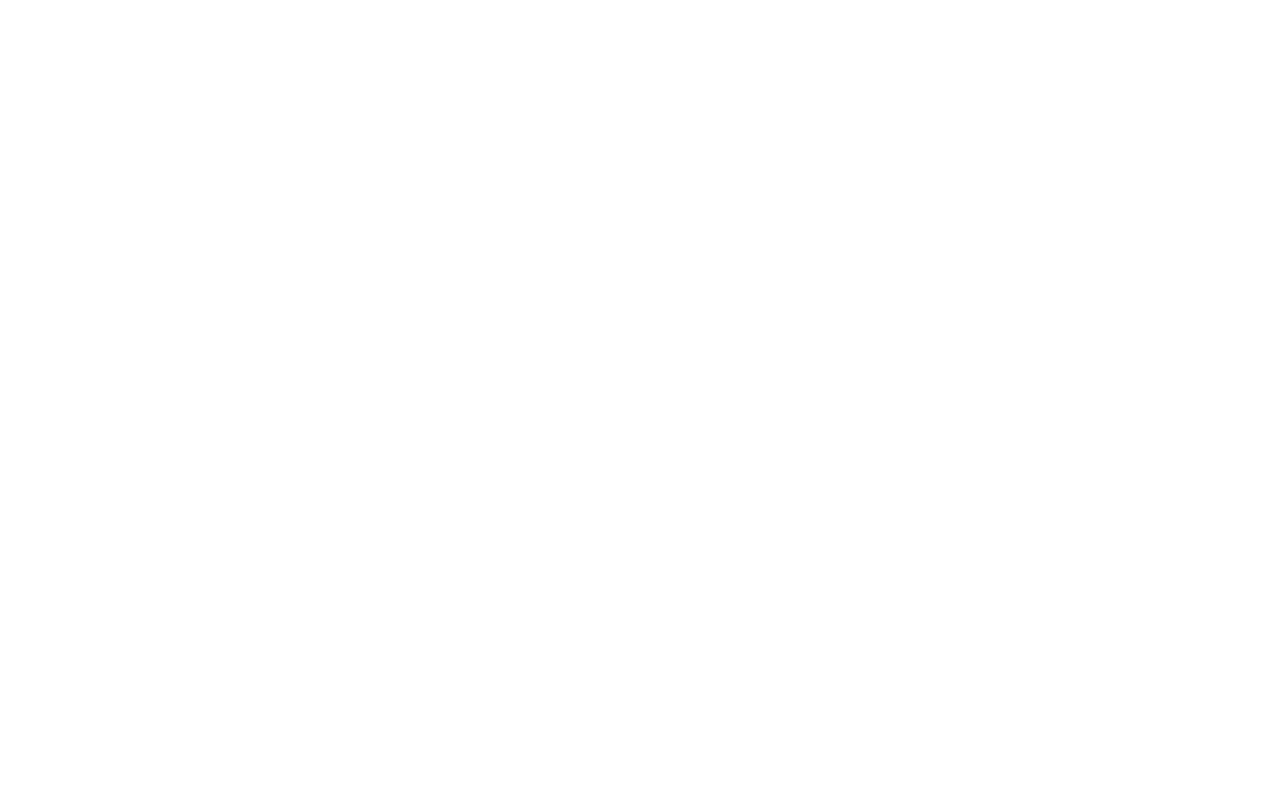
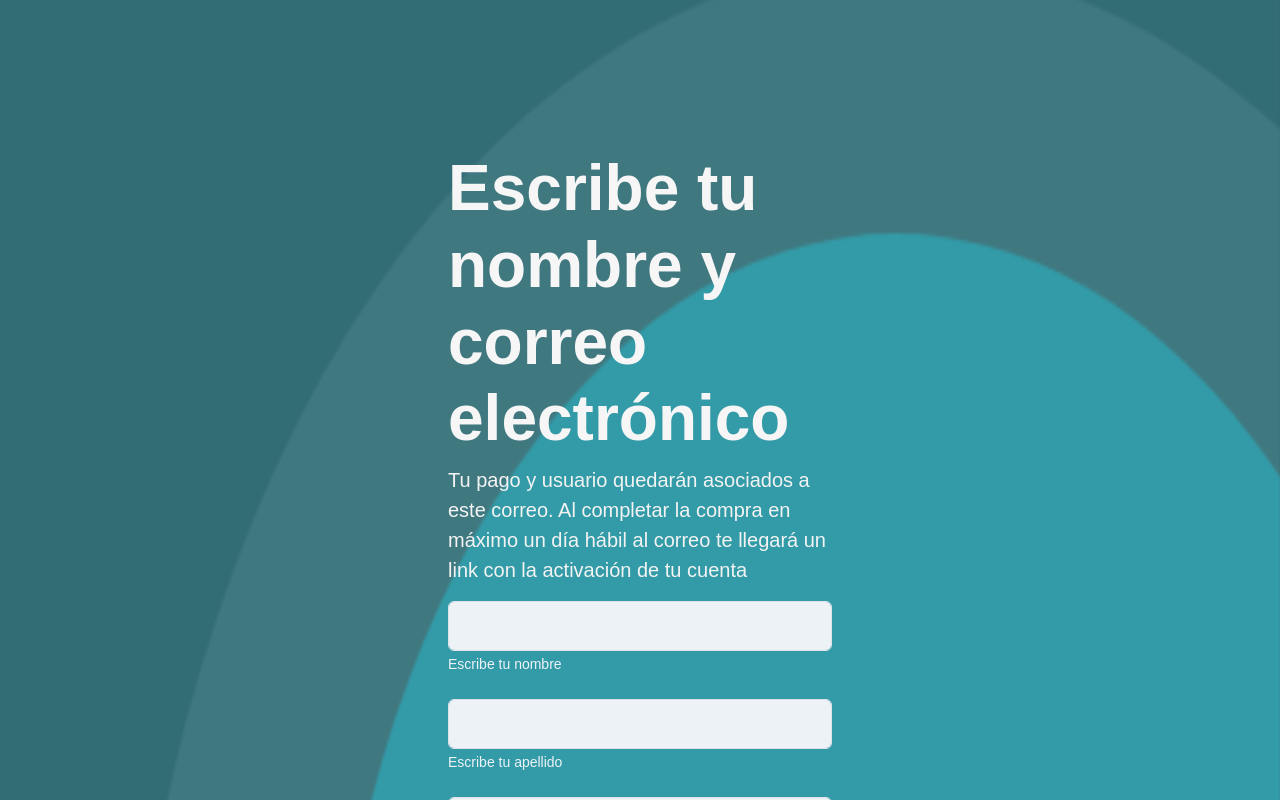
Before and after one commit to Wilermo/probable-octo-robot, an Angular app: page /forms-pago in a window 1280 px wide. Before the commit this address led to /. Built offline with nearby package versions, Linux system fonts and the light colour scheme.

Commit message:
Feat: Forms-pago

```diff
--- a/src/app/app-routing.module.ts
+++ b/src/app/app-routing.module.ts
@@ -1,5 +1,6 @@
 import { NgModule } from '@angular/core';
 import { Routes, RouterModule } from '@angular/router';
+import { FPagoComponent } from './components/f-pago/f-pago.component';
 import { Landing1Component } from './components/landing1/landing1.component';
 import { MetodoPComponent } from './components/metodo-p/metodo-p.component';
 import { PaymentComponent } from './components/payment/payment.component';
@@ -10,7 +11,8 @@
   { path: '', component: Landing1Component },
   { path: 'planes', component: PaymentComponent },
   { path: 'metodo', component: MetodoPComponent },
-  { path: 'visa', component: TarjetaVisaComponent }
+  { path: 'visa', component: TarjetaVisaComponent },
+  {path: 'forms-pago', component: FPagoComponent }
 ];
 
 @NgModule({
--- a/src/app/app.module.ts
+++ b/src/app/app.module.ts
@@ -13,6 +13,7 @@
 import {HttpClientModule} from "@angular/common/http";
 import { MetodoPComponent } from './components/metodo-p/metodo-p.component';
 import { TarjetaVisaComponent } from './components/tarjeta-visa/tarjeta-visa.component';
+import { FPagoComponent } from './components/f-pago/f-pago.component';
 
 @NgModule({
   declarations: [
@@ -25,6 +26,7 @@
     PaymentComponent,
     MetodoPComponent,
     TarjetaVisaComponent,
+    FPagoComponent,
   ],
   imports: [
     BrowserModule,
--- /dev/null
+++ b/src/app/components/f-pago/f-pago.component.css
@@ -0,0 +1,52 @@
+body {
+    margin: 0;
+    overflow-x: hidden;
+    background-image: url(src/assets/CUPON_FONDO.svg);
+    background-size: cover;
+    background-position: center;
+    height: 100vh;
+    width: 100%;
+}
+h1 {
+    font-family: "DM Sans", sans-serif;
+    font-weight: bold;
+    color: #f7f6f6;
+    font-size: 64px;
+}
+p {
+    font-family: "poppins", sans-serif;
+    font-weight: regular;
+    color: #f3f3f3;
+    font-size: 20px;
+}
+
+
+
+.contenido{
+    padding-left: 35%;
+    padding-right: 35%;
+    padding-top: 150px;
+}
+label{
+    font-family: "poppins", sans-serif;
+    font-weight: regular;
+    color: #EDF2F7;
+    font-size: 14px;
+}
+input{
+    background-color: #EDF2F7;
+    height: 50px;
+}
+button{
+    width: 100%;
+    border-radius: 40px;
+    border: none;
+    background-color: #346C73;
+    font-family: "DM Sans", sans-serif;
+    font-weight: bold;
+    color: #E3E3E3;
+    font-size: 20px;
+}
+button:hover{
+    background-color: #4bb8c6;
+}
--- /dev/null
+++ b/src/app/components/f-pago/f-pago.component.html
@@ -0,0 +1,41 @@
+<!DOCTYPE html>
+<html lang="en">
+
+<head>
+    <meta charset="UTF-8">
+    <meta name="viewport" content="width=device-width, initial-scale=1.0">
+    <title>Escribe tu nombre y correo electrónico</title>
+</head>
+
+<body ng-app="form">
+    <div class="row" id="login">
+        <div class="container">
+            <div class="row">
+                <div class="col col2">
+                    <div class="contenido">
+                        <h1>Escribe tu nombre y correo electrónico</h1>
+                        <p>Tu pago y usuario quedarán asociados a este correo. Al completar la compra en máximo un día
+                            hábil al correo te llegará un link con la activación de tu cuenta</p>
+                        <form (ngSubmit)="onSubmit()">
+                            <div class="mb-3">
+                                <input type="text" class="form-control" id="nombre" [(ngModel)]="nombre" name="nombre">
+                                <label for="nombre" class="form-label">Escribe tu nombre</label>
+                            </div>
+                            <div class="mb-3">
+                                <input type="text" class="form-control" id="apellido" [(ngModel)]="apellido" name="apellido">
+                                <label for="apellido" class="form-label">Escribe tu apellido</label>
+                            </div>
+                            <div class="mb-3">
+                                <input type="email" class="form-control" id="email" [(ngModel)]="email" name="email">
+                                <label for="email" class="form-label">Escribe tu correo electrónico</label>
+                            </div>
+                            <button type="submit" class="btn btn-primary" [routerLink]="'/metodo'">Continuar</button>
+                        </form>
+                    </div>
+                </div>
+            </div>
+        </div>
+    </div>
+</body>
+
+</html>
--- /dev/null
+++ b/src/app/components/f-pago/f-pago.component.ts
@@ -0,0 +1,40 @@
+import { Component } from '@angular/core';
+import { HttpClient } from '@angular/common/http';
+
+@Component({
+  selector: 'app-f-pago',
+  templateUrl: './f-pago.component.html',
+  styleUrls: ['./f-pago.component.css']
+})
+export class FPagoComponent {
+  nombre: string = '';
+  apellido: string = '';
+  email: string = '';
+
+  constructor(private http: HttpClient) { }
+
+
+  enviarDatos(nombre: string, apellido: string, email: string) {
+
+    const url = 'URL_DEL_ENDPOINT';
+
+    const datos = {
+      nombre: nombre,
+      apellido: apellido,
+      email: email
+    };
+
+    return this.http.post(url, datos);
+  }
+
+  onSubmit() {
+    this.enviarDatos(this.nombre, this.apellido, this.email).subscribe(
+      (response) => {
+        console.log('Datos enviados con éxito:', response);
+      },
+      (error) => {
+        console.error('Error al enviar los datos:', error);
+      }
+    );
+  }
+}
--- a/src/app/components/payment/payment.component.html
+++ b/src/app/components/payment/payment.component.html
@@ -36,7 +36,7 @@
                                 <li>{{plan.feature2}}</li>
                                 <li>{{plan.feature3}}</li>
                             </ul>
-                            <button class="btn" style="width: 100%;" [routerLink]="'/metodo'">Get started today</button>
+                            <button class="btn" style="width: 100%;" [routerLink]="'/forms-pago'">Get started today</button>
                         </div>
                     </div>
                       </div>
```
Also changed, not shown: src/assets/CUPON_FONDO.svg (added), 1 other file (tests, documents, lock files or other folders).
